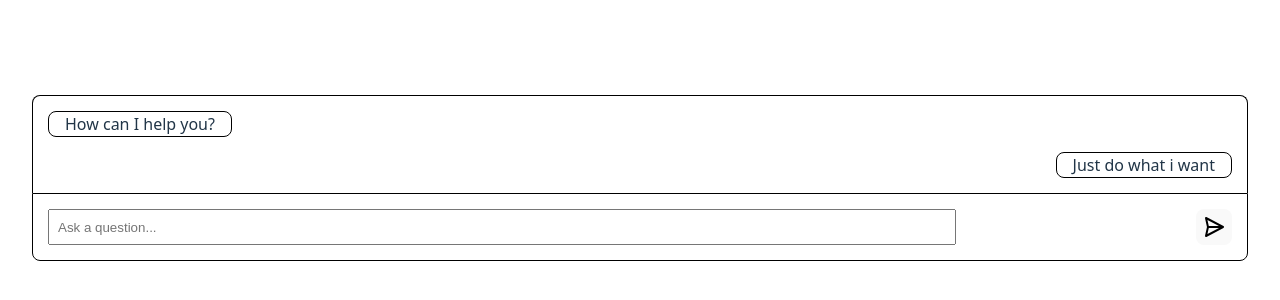
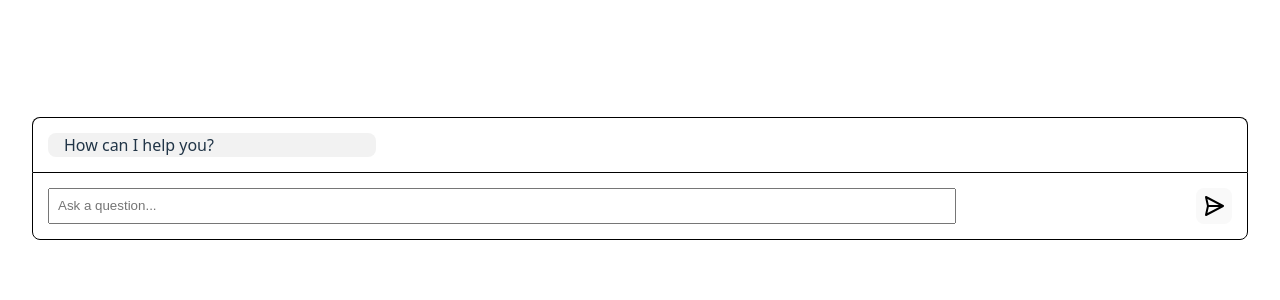
Before and after one commit to mpcarolin/chat-backend, a React (Vite) app in the folder packages/web/: page / in a window 1280 px wide. Shown: the part 222-522 px from the top of the page. Built offline with nearby package versions, Linux system fonts and the light colour scheme.

Commit message:
Refine ui

```diff
--- a/packages/web/src/components/common/Chat/Chat.css
+++ b/packages/web/src/components/common/Chat/Chat.css
@@ -14,15 +14,25 @@
     padding: 15px;
     display: flex;
     flex-direction: column;
+    max-height: 500px;
+    overflow: scroll;
+
     gap: 15px;
 }
 
 .message {
-    border: 1px solid black;
     border-radius: 8px;
+    background-color: #f2f2f2;
     padding-inline: 1rem;
     max-width: 50%;
+    min-width: 25%;
+    height: fit-content;
+    min-height: 24px;
     width: fit-content;
+
+    display: flex;
+    flex-direction: column;
+    justify-content: center;
 }
 
 .message p {
@@ -59,3 +69,18 @@
     padding-right: 5px;
     padding-bottom: 29px;
 }
+
+.message-shimmer {
+  background-color: darkgrey;
+  display: inline-block;
+  mask: linear-gradient(-60deg, #000 30%, #0005, #000 70%) right/350% 100%;
+  animation: message-shimmer 2.5s infinite;
+  font-size: 50px;
+  max-width: 200px;
+}
+
+@keyframes message-shimmer {
+  100% {
+    mask-position: left
+  }
+}
--- a/packages/web/src/components/common/Chat/Chat.tsx
+++ b/packages/web/src/components/common/Chat/Chat.tsx
@@ -1,4 +1,4 @@
-import { useState } from "react";
+import { useState, useRef, useEffect } from "react";
 import { systemMessage, useChat, userMessage } from "../../../hooks/useChat";
 import "./Chat.css";
 
@@ -22,21 +22,27 @@ export const Chat = () => {
     const { messages, sendMessage, loading } = useChat({
         initialMessages: [
             systemMessage("How can I help you?"),
-            userMessage("Just do what i want"),
         ]
     });
     const [pendingMessage, setPendingMessage] = useState("")
+
+    const penultimateMessageRef = useRef<HTMLDivElement>(null);
+    useEffect(() => {
+        penultimateMessageRef.current?.scrollIntoView({ behavior: "smooth" })
+    }, [messages]);
+
     return (
         <div className="chat-root">
             <div className="chat-messages">
                 {messages.map(
-                    msg => <Message
+                    (msg, idx) => <Message
                         key={msg.uuid}
                         position={msg.role === "system" ? "left" : "right"}
                         content={msg.content}
+                        ref={idx === messages.length - 2 ? penultimateMessageRef : undefined}
                     />
                 )}
-                {loading && <Message position="left" content="..." />}
+                {loading && <Message position="left" loading />}
             </div>
             <form className="chat-form" onSubmit={e => {
                 e.preventDefault();
@@ -52,7 +58,7 @@ export const Chat = () => {
                     value={pendingMessage}
                     onChange={e => setPendingMessage(e.currentTarget.value)}
                 />
-                <button type="submit" disabled={!pendingMessage} className="submit-button">
+                <button type="submit" disabled={!pendingMessage || loading} className="submit-button">
                     <SendMessageIcon />
                 </button>
             </form>
@@ -60,23 +66,25 @@ export const Chat = () => {
     )
 }
 
-const Message = ({ position, content, loading }: {
+const Message = (({ position, content, ref, loading }: {
     position: "left" | "right",
-    content: string,
+    content?: React.ReactNode,
+    ref?: React.RefObject<HTMLDivElement | null>
     loading?: boolean
 }) => {
     const messageClass = position === "left" ? "system-message" : "user-message"
+    const loadingClass = loading ? "message-shimmer" : ""
     return (
-        <div className={`message ${messageClass}`}>
-            <p>{loading ? "..." : content}</p>
+        <div ref={ref} className={`message ${messageClass} ${loadingClass}`}>
+            {!loading && <p>{content}</p>}
         </div>
     )
-}
+})
 
 const SendMessageIcon = () => {
     return (
         <svg width="24px" height="24px" viewBox="0 0 24 24" fill="none" xmlns="http://www.w3.org/2000/svg">
-            <path fill-rule="evenodd" clip-rule="evenodd" d="M3.3938 2.20468C3.70395 1.96828 4.12324 1.93374 4.4679 2.1162L21.4679 11.1162C21.7953 11.2895 22 11.6296 22 12C22 12.3704 21.7953 12.7105 21.4679 12.8838L4.4679 21.8838C4.12324 22.0662 3.70395 22.0317 3.3938 21.7953C3.08365 21.5589 2.93922 21.1637 3.02382 20.7831L4.97561 12L3.02382 3.21692C2.93922 2.83623 3.08365 2.44109 3.3938 2.20468ZM6.80218 13L5.44596 19.103L16.9739 13H6.80218ZM16.9739 11H6.80218L5.44596 4.89699L16.9739 11Z" fill="#000000" />
+            <path fillRule="evenodd" clipRule="evenodd" d="M3.3938 2.20468C3.70395 1.96828 4.12324 1.93374 4.4679 2.1162L21.4679 11.1162C21.7953 11.2895 22 11.6296 22 12C22 12.3704 21.7953 12.7105 21.4679 12.8838L4.4679 21.8838C4.12324 22.0662 3.70395 22.0317 3.3938 21.7953C3.08365 21.5589 2.93922 21.1637 3.02382 20.7831L4.97561 12L3.02382 3.21692C2.93922 2.83623 3.08365 2.44109 3.3938 2.20468ZM6.80218 13L5.44596 19.103L16.9739 13H6.80218ZM16.9739 11H6.80218L5.44596 4.89699L16.9739 11Z" fill="#000000" />
         </svg>
     )
 }
--- /dev/null
+++ b/packages/web/src/components/common/Spinner/Spinner.tsx
@@ -0,0 +1,5 @@
+import "./Spinner.css"
+
+export const Spinner = () => {
+    return <span className="loader" />
+}
```
Also changed, not shown: packages/web/src/components/common/Spinner/Spinner.css (added, +19 -0 lines).
